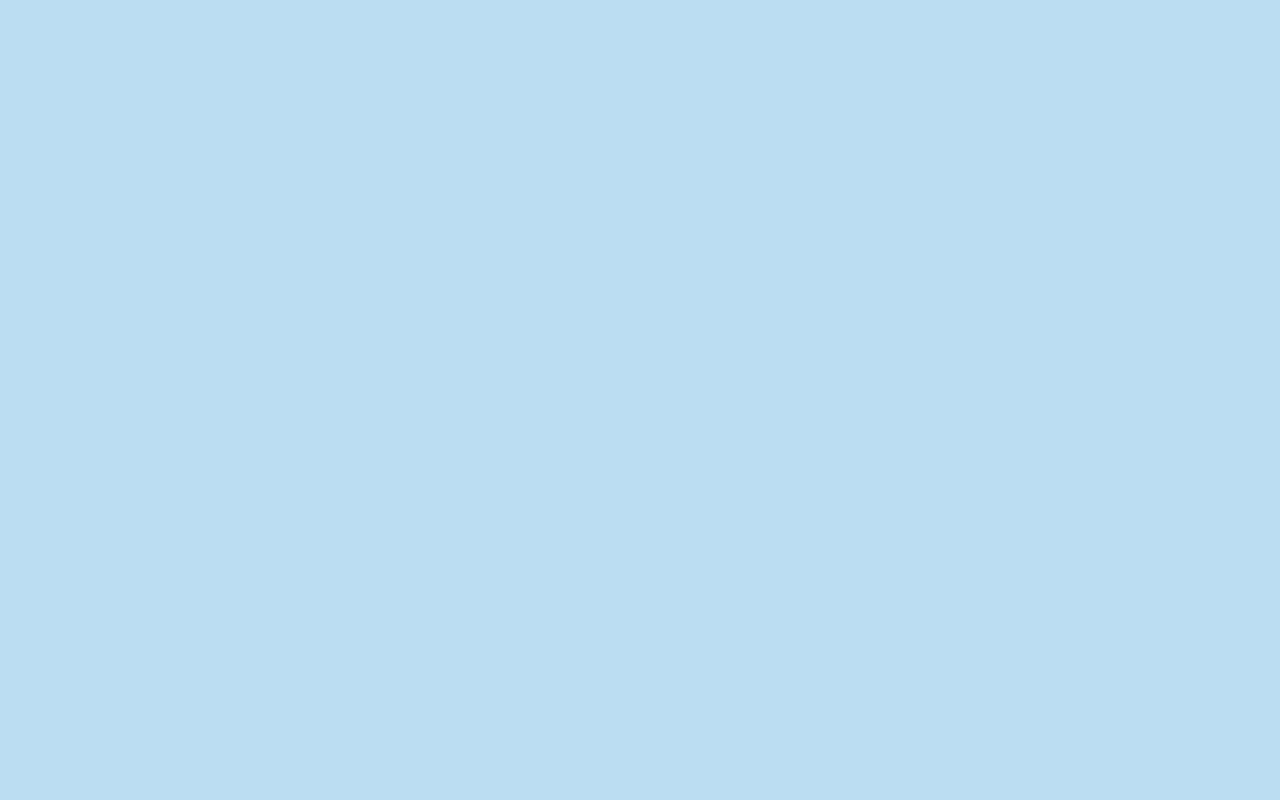
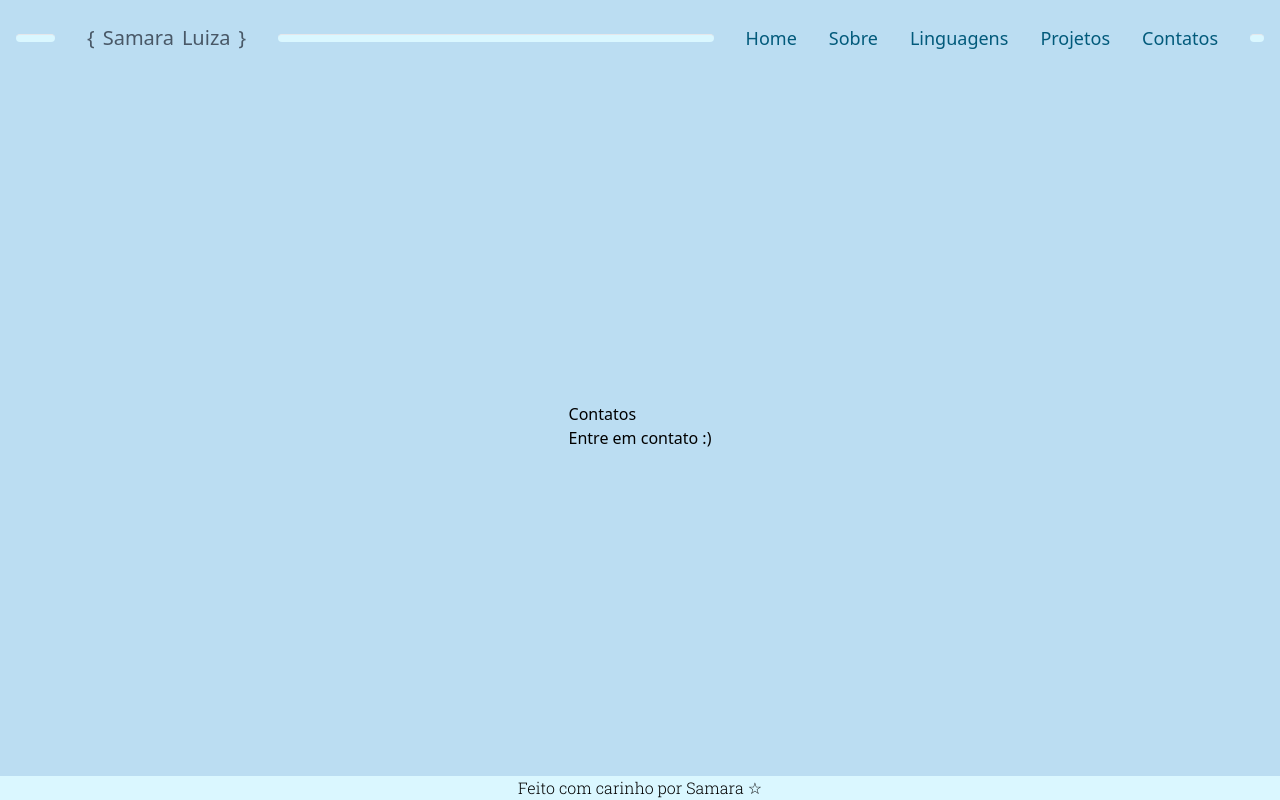
Before and after one commit to samaralcunha/portifolio, a React (Vite) app: page /contatos in a window 1280 px wide. Before the commit this address had no page. Built offline with nearby package versions, Linux system fonts and the light colour scheme.

Commit message:
página contato

```diff
--- a/package.json
+++ b/package.json
@@ -11,6 +11,7 @@
   "dependencies": {
     "react": "^18.2.0",
     "react-dom": "^18.2.0",
+    "react-icons": "^4.10.1",
     "react-router-dom": "^6.14.0"
   },
   "devDependencies": {
--- /dev/null
+++ b/src/pages/Contatos.jsx
@@ -0,0 +1,17 @@
+import Header from './../components/Header'
+import Footer from './../components/Footer'
+import Container from './../components/Container'
+export default function Contatos() {
+    return (
+        <>
+            <Header />
+            <Container>
+                <section>
+                    <h1>Contatos</h1>
+                    <h2>Entre em contato :{')'}</h2>
+                </section>
+            </Container>
+            <Footer />
+        </>
+    )
+}
--- a/src/routes.jsx
+++ b/src/routes.jsx
@@ -3,6 +3,7 @@ import Home from './pages/Home'
 import Sobre from './pages/Sobre'
 import Linguagens from './pages/Linguagens'
 import Projetos from './pages/Projetos'
+import Contatos from './pages/Contatos'
 
 export default function AppRoutes() {
     return (
@@ -10,10 +11,10 @@ export default function AppRoutes() {
             <Routes>
                 <Route path='/' element={<Home />}></Route>
                 <Route path='/sobre' element={<Sobre />}></Route>
-                <Route path='/linguagens' element={<Linguagens/>}></Route>
-                 <Route path='/projetos' element={<Projetos/>}></Route>
-                {/* <Route path='/contato' element={<Contato/>}></Route>
-                <Route path='*' element={<Page404/>}></Route>  */}
+                <Route path='/linguagens' element={<Linguagens />}></Route>
+                <Route path='/projetos' element={<Projetos />}></Route>
+                <Route path='/contatos' element={<Contatos />}></Route>
+                {/* <Route path='*' element={<Page404/>}></Route>  */}
             </Routes>
         </BrowserRouter>
     )
```
Also changed, not shown: 1 other file (tests, documents, lock files or other folders).
